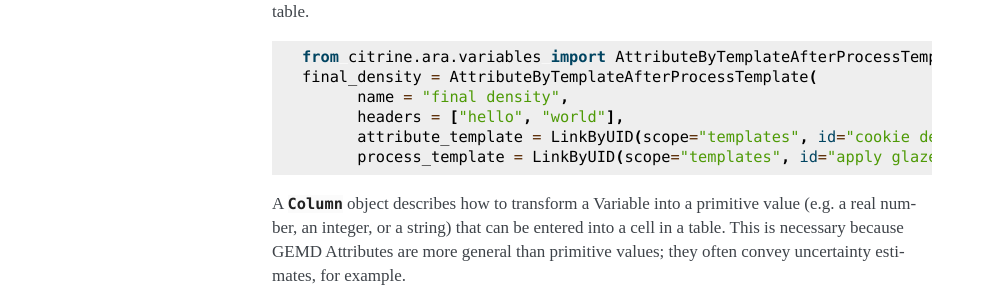
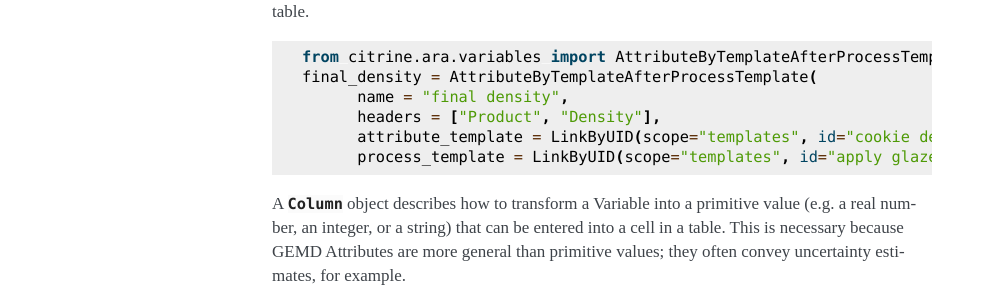
Before and after one commit to CitrineInformatics/citrine-python, a Sphinx documentation site: the page built from docs/source/data_extraction.rst, in a window 1280 px wide. Shown: the part 547-847 px from the top of the page, without its empty margins (148-1141 px from the left). Built offline with Sphinx 7.4.7, drawn with Linux system fonts in a browser that asks for light colours.

Commit message:
Update docs/source/data_extraction.rst
Co-Authored-By: Max Hutchinson <maxhutch@gmail.com>

```diff
--- a/docs/source/data_extraction.rst
+++ b/docs/source/data_extraction.rst
@@ -27,7 +27,7 @@ Thus, it performs the first part of a mapping from the set of Material Histories
    from citrine.ara.variables import AttributeByTemplateAfterProcessTemplate
    final_density = AttributeByTemplateAfterProcessTemplate(
          name = "final density",
-         headers = ["hello", "world"],
+         headers = ["Product", "Density"],
          attribute_template = LinkByUID(scope="templates", id="cookie density"),
          process_template = LinkByUID(scope="templates", id="apply glaze"))
 
```
